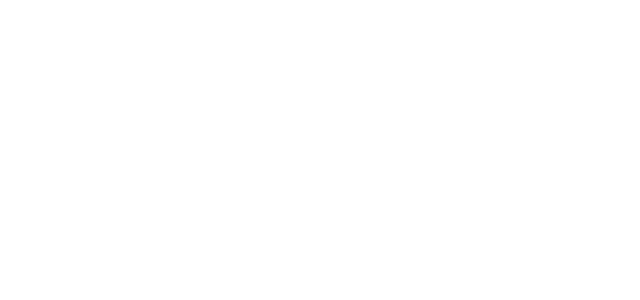
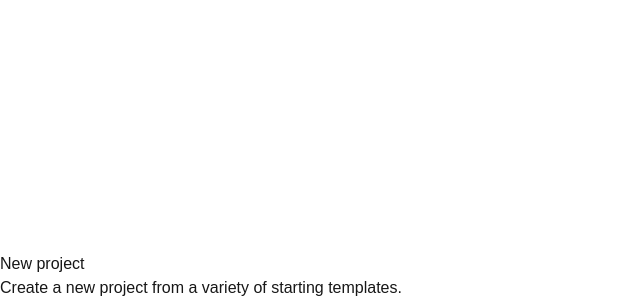
Before and after one commit to berkcantelseren/nextjs-demo, a Next.js app: page / in a window 1280 px wide. Shown: the part 1028-1328 px from the top of the page, without its empty margins (0-640 px from the left). Before the commit the page ends 800 px from the top, so only its background shows below. Built offline with nearby package versions, Linux system fonts and the light colour scheme.

Commit message:
group hover tailwind

```diff
--- a/src/app/page.tsx
+++ b/src/app/page.tsx
@@ -1,7 +1,21 @@
-import Image from "next/image";
-
 export default function Home() {
   return (
-    <div className="grid grid-rows-[20px_1fr_20px] items-center justify-items-center min-h-screen p-8 pb-20 gap-16 sm:p-20 font-[family-name:var(--font-geist-sans)]"></div>
+    <div className="grid grid-rows-[20px_1fr_20px] items-center justify-items-center min-h-screen p-8 pb-20 gap-16 sm:p-20 font-[family-name:var(--font-geist-sans)]">
+      <a href="#" className="group ...">
+        <div>
+          <svg
+            className="stroke-sky-500 group-hover:stroke-white ..."
+            fill="none"
+            viewBox="0 0 24 24"
+          ></svg>
+          <h3 className="text-gray-900 group-hover:text-white ...">
+            New project
+          </h3>
+        </div>
+        <p className="text-gray-500 group-hover:text-white ...">
+          Create a new project from a variety of starting templates.
+        </p>
+      </a>
+    </div>
   );
 }
```
